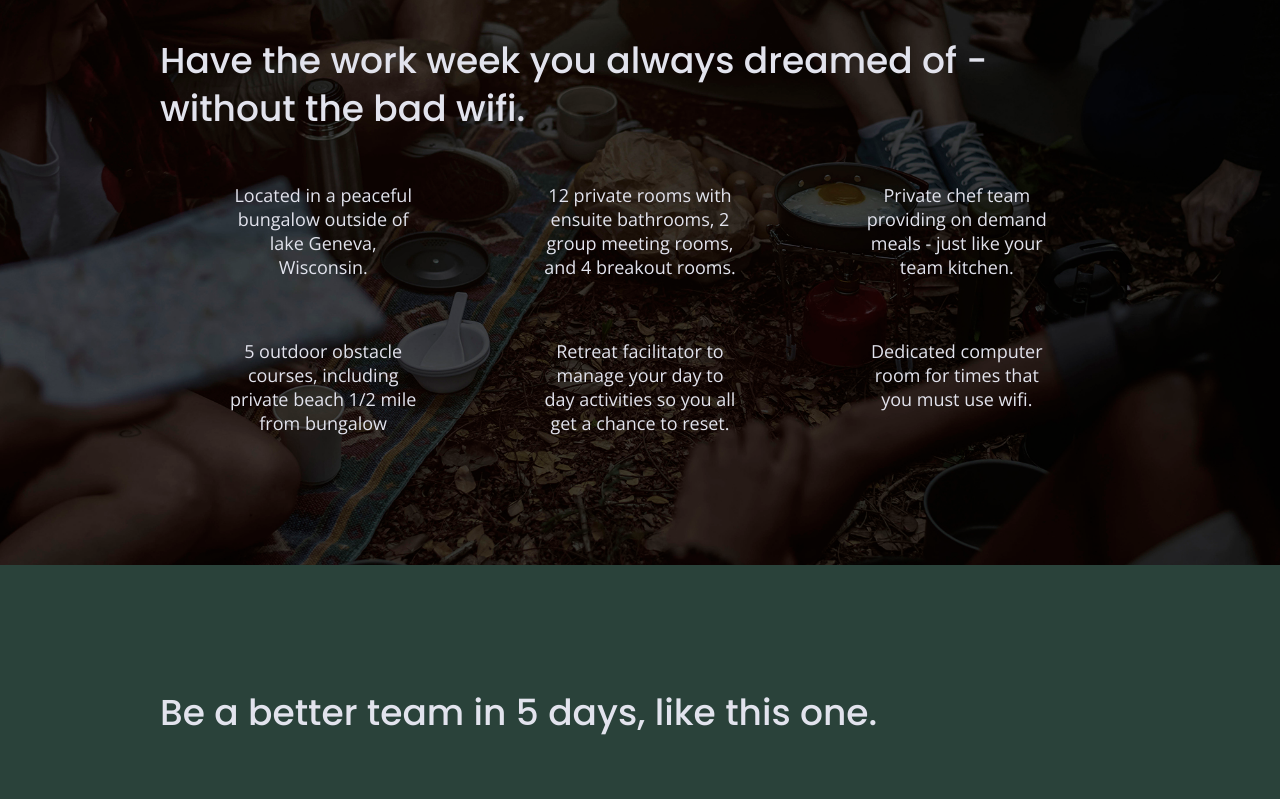
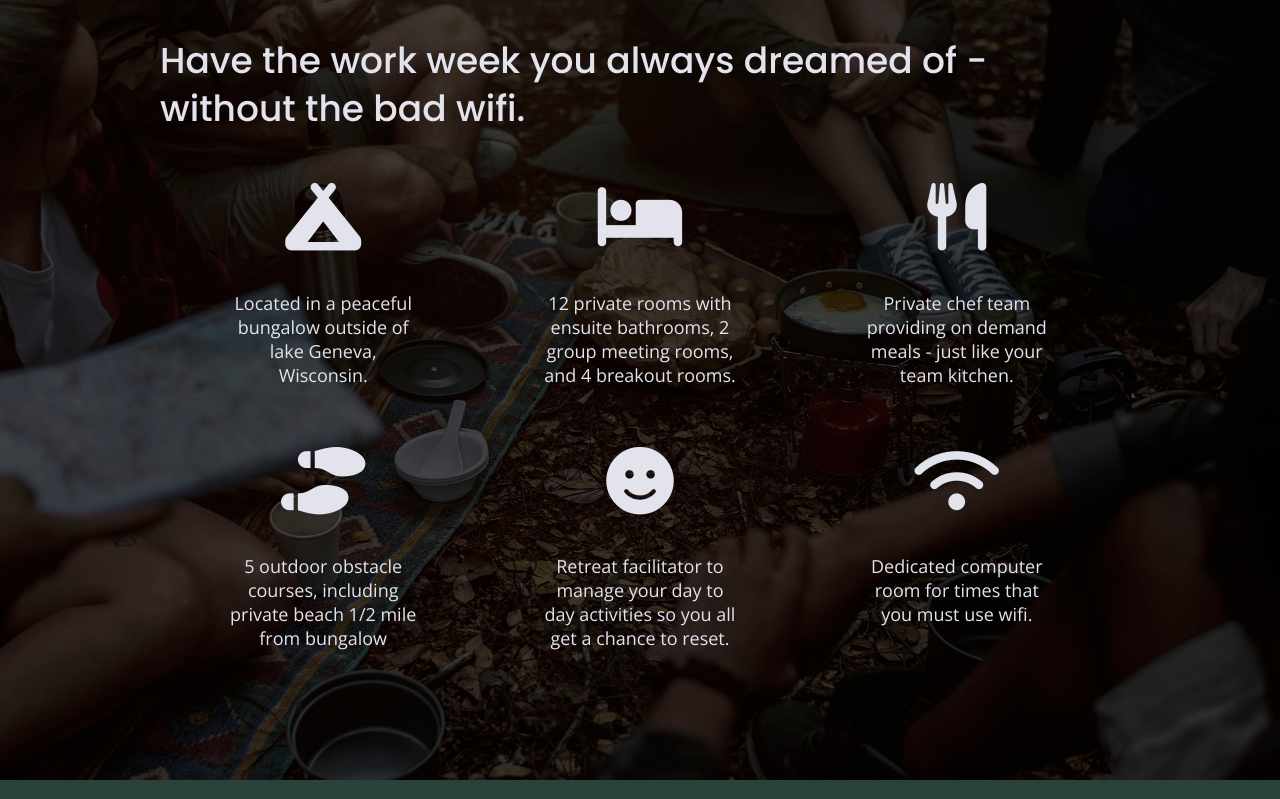
Before and after one commit to FayeVinyl/sc-unplugged, a website built with Parcel: page index.html in a window 1280 px wide. Shown: the part 987-1786 px from the top of the page. Built offline with nearby package versions, Linux system fonts and the light colour scheme.

Commit message:
Add features icons

```diff
--- a/css/main.css
+++ b/css/main.css
@@ -212,11 +212,11 @@ footer .contact {
   margin-bottom: 50px;
 }
 
-footer .social-icons {
+footer .social-icons i {
   display: flex;
   justify-content: space-around;
   align-items: center;
-  width: 21px;
+  font-size: 1.3125em;
   color: #527158;
 }
 
@@ -308,13 +308,14 @@ input[type=button] {
   flex-flow: row wrap;
 }
 
+.features i {
+  font-siZe: 3.75em;
+  margin-bottom: 40px;
+}
+
 .features p {
   text-align: center;
   margin: 0;
-}
-
-.fontawesome-icon {
-  width: 60px;
 }
 
 /* Reviews */
--- a/index.html
+++ b/index.html
@@ -21,6 +21,7 @@
 
   <link rel="stylesheet" href="css/normalize.css">
   <link rel="stylesheet" href="css/main.css">
+  <script src="https://kit.fontawesome.com/603a173ad1.js" crossorigin="anonymous"></script>
 
   <meta name="theme-color" content="#fafafa">
 </head>
@@ -78,27 +79,39 @@
         <h2>Have the work week you always dreamed of - without the bad wifi.</h2>
         <div class="features-items">
           <article>
-            <p class="fontawesome-icon"></p>
+            <p class="fontawesome-icon">
+              <i class="fas fa-campground"></i>
+            </p>
             <p class="features-item-description">Located in a peaceful bungalow outside of lake Geneva, Wisconsin.</p>
           </article>
           <article>
-            <p class="fontawesome-icon"></p>
+            <p class="fontawesome-icon">
+              <i class="fas fa-bed"></i>
+            </p>
             <p class="features-item-description">12 private rooms with ensuite bathrooms, 2 group meeting rooms, and 4 breakout rooms.</p>
           </article>
           <article>
-            <p class="fontawesome-icon"></p>
+            <p class="fontawesome-icon">
+              <i class="fas fa-utensils"></i>
+            </p>
             <p class="features-item-description">Private chef team providing on demand meals - just like your team kitchen.</p>
           </article>
           <article>
-            <p class="fontawesome-icon"></p>
+            <p class="fontawesome-icon">
+              <i class="fas fa-shoe-prints"></i>
+            </p>
             <p class="features-item-description">5 outdoor obstacle courses, including private beach 1/2 mile from bungalow</p>
           </article>
           <article>
-            <p class="fontawesome-icon"></p>
+            <p class="fontawesome-icon">
+              <i class="fas fa-smile"></i>
+            </p>
             <p class="features-item-description">Retreat facilitator to manage your day to day activities so you all get a chance to reset.</p>
           </article>
           <article>
-            <p class="fontawesome-icon"></p>
+            <p class="fontawesome-icon">
+              <i class="fas fa-wifi"></i>
+            </p>
             <p class="features-item-description">Dedicated computer room for times that you must use wifi.</p>
           </article>
         </div>
@@ -138,13 +151,13 @@
           <h4>Social</h4>
           <div class="social-icons">
             <p>
-              <a href="https://www.facebook.com/Skillcrush/" target="_blank"></a>
+              <a href="https://www.facebook.com/Skillcrush/" target="_blank"><i class="fa-brands fa-facebook"></i></a>
             </p>
             <p>
-              <a href="https://twitter.com/Skillcrush" target="_blank"></a>
+              <a href="https://twitter.com/Skillcrush" target="_blank"><i class="fa-brands fa-twitter"></i></a>
             </p>
             <p>
-              <a href="https://www.instagram.com/skillcrush/" target="_blank"></a>
+              <a href="https://www.instagram.com/skillcrush/" target="_blank"><i class="fa-brands fa-instagram"></i></a>
             </p>
           </div>
         </div>
```
Also changed, not shown: about/index.html (+1 -0 lines), faq/index.html (+1 -0 lines).
